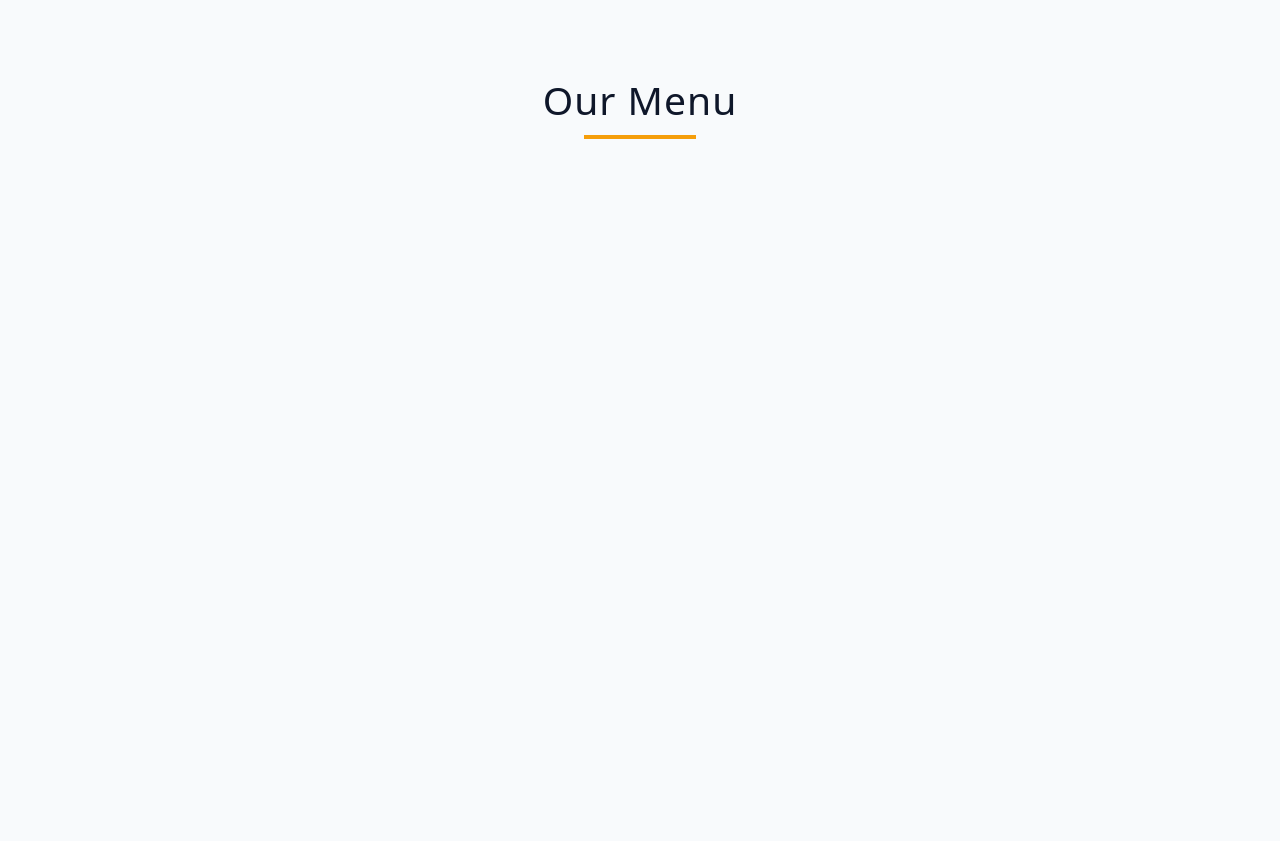
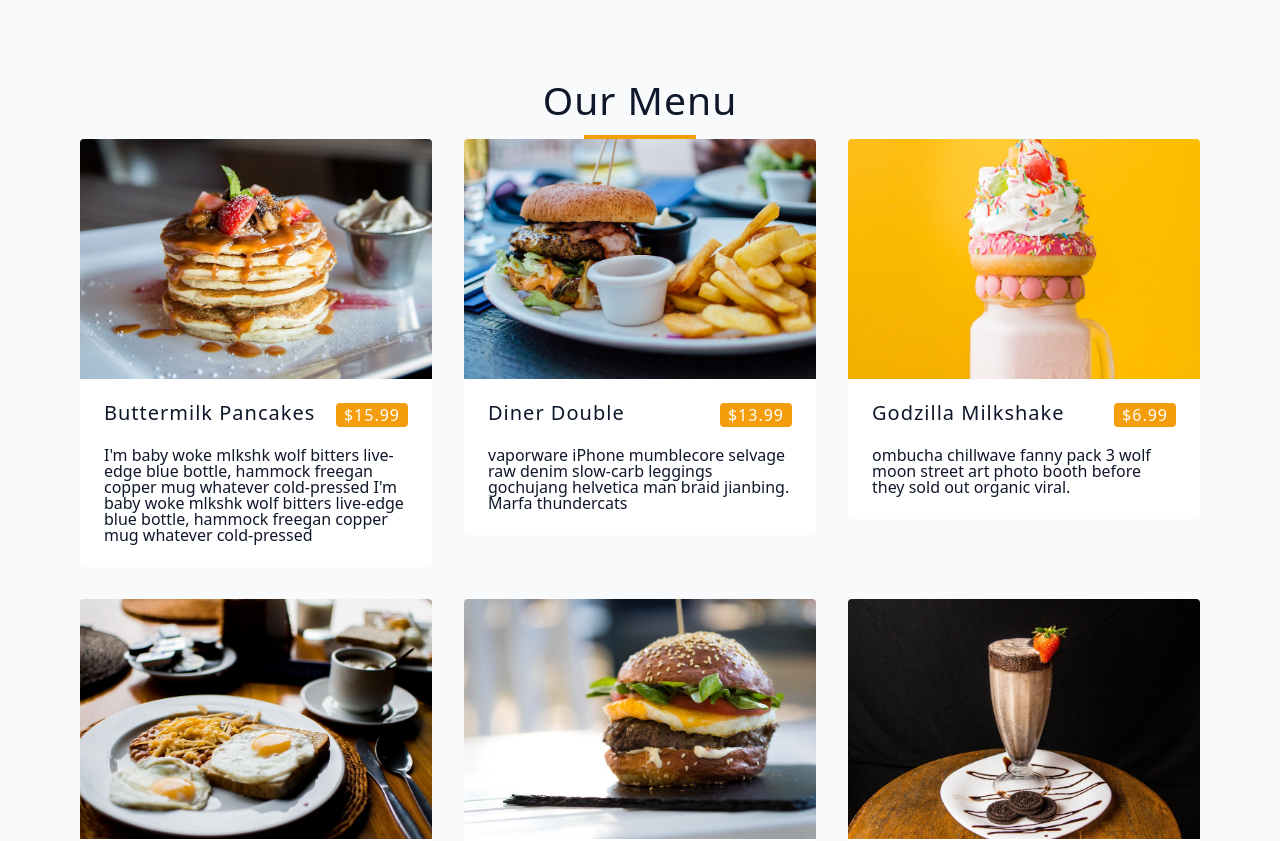
Before and after one commit to t-vanderwolk/Udemy-Menu-Project, a React (Vite) app in the folder starter/: page / in a window 1280 px wide. Shown: the top 841 px of the page. Before the commit the page ends 800 px from the top, so only its background shows below. Built offline with nearby package versions, Linux system fonts and the light colour scheme.

Commit message:
Menu - Render Items

```diff
--- a/starter/src/App.jsx
+++ b/starter/src/App.jsx
@@ -1,11 +1,15 @@
 import Title from "./Title";
-
+import { useState } from "react";
+import menu from "./data";
+import Menu from "./Menu";
 
 
 const App = () => {
+ const [menuItems, setMenuItems] = useState(menu);
   return <main>
     <section className="menu">
       <Title text='our menu' />
+      <Menu items={menuItems} />
     </section>
   </main>;
 };
--- /dev/null
+++ b/starter/src/Menu.jsx
@@ -0,0 +1,12 @@
+import MenuItem from "./MenuItem"
+
+const Menu =({items}) => {
+  return (
+    <div className="section-center">
+        {items.map((menuItem) => {
+            return <MenuItem key={menuItem.id} {...menuItem} />
+        })}
+    </div>
+  )
+}
+export default Menu
--- /dev/null
+++ b/starter/src/MenuItem.jsx
@@ -0,0 +1,15 @@
+const MenuItem = ({img,title,price,desc}) => {
+  return (
+    <article className="menu-item">
+       <img src={img} alt={title} className='img' />
+       <div className="item-info">
+        <header>
+            <h5>{title}</h5>
+            <span className="item-price">${price}</span>
+            </header>
+            <p>{desc}</p>
+       </div>
+    </article>
+  );
+};
+export default MenuItem
```
